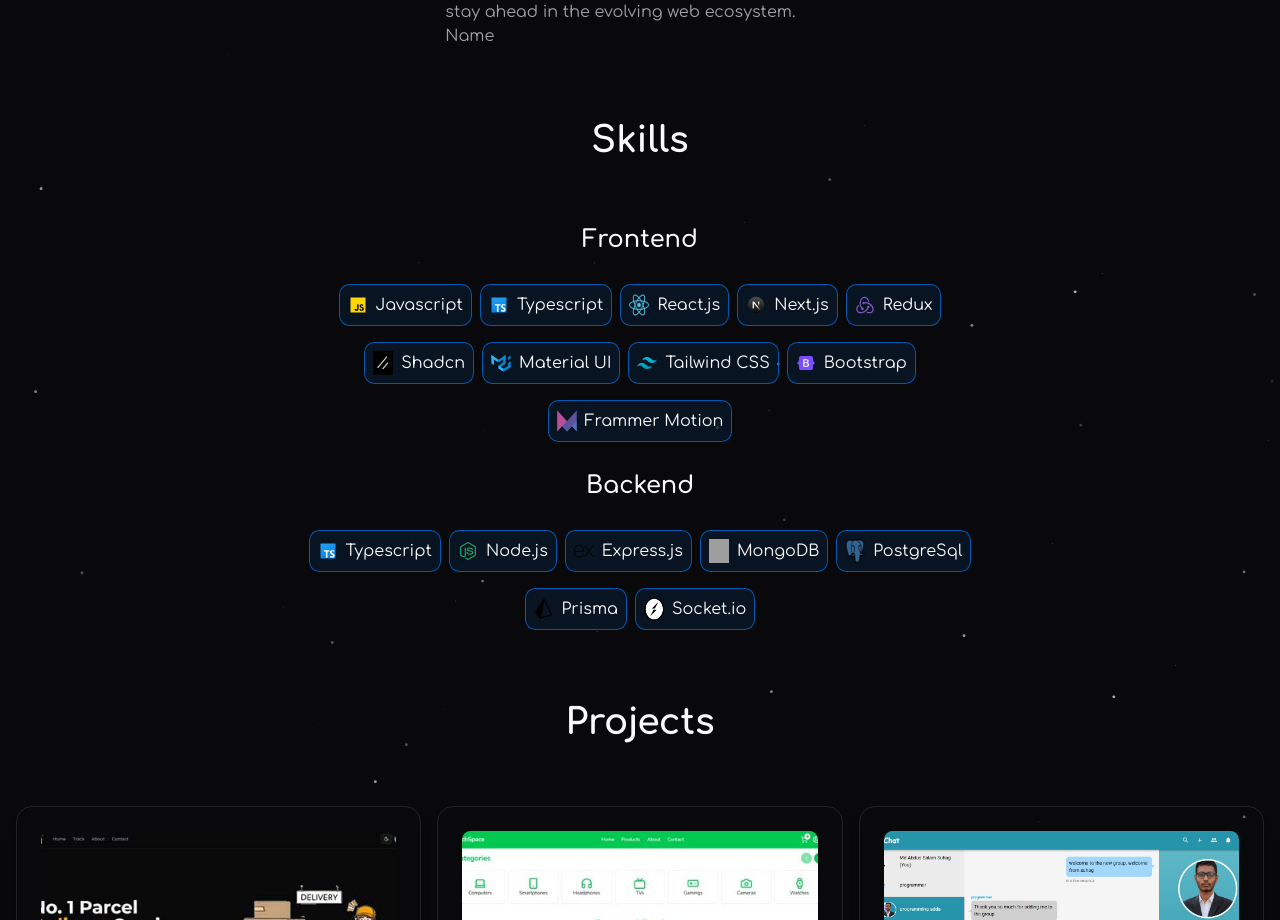
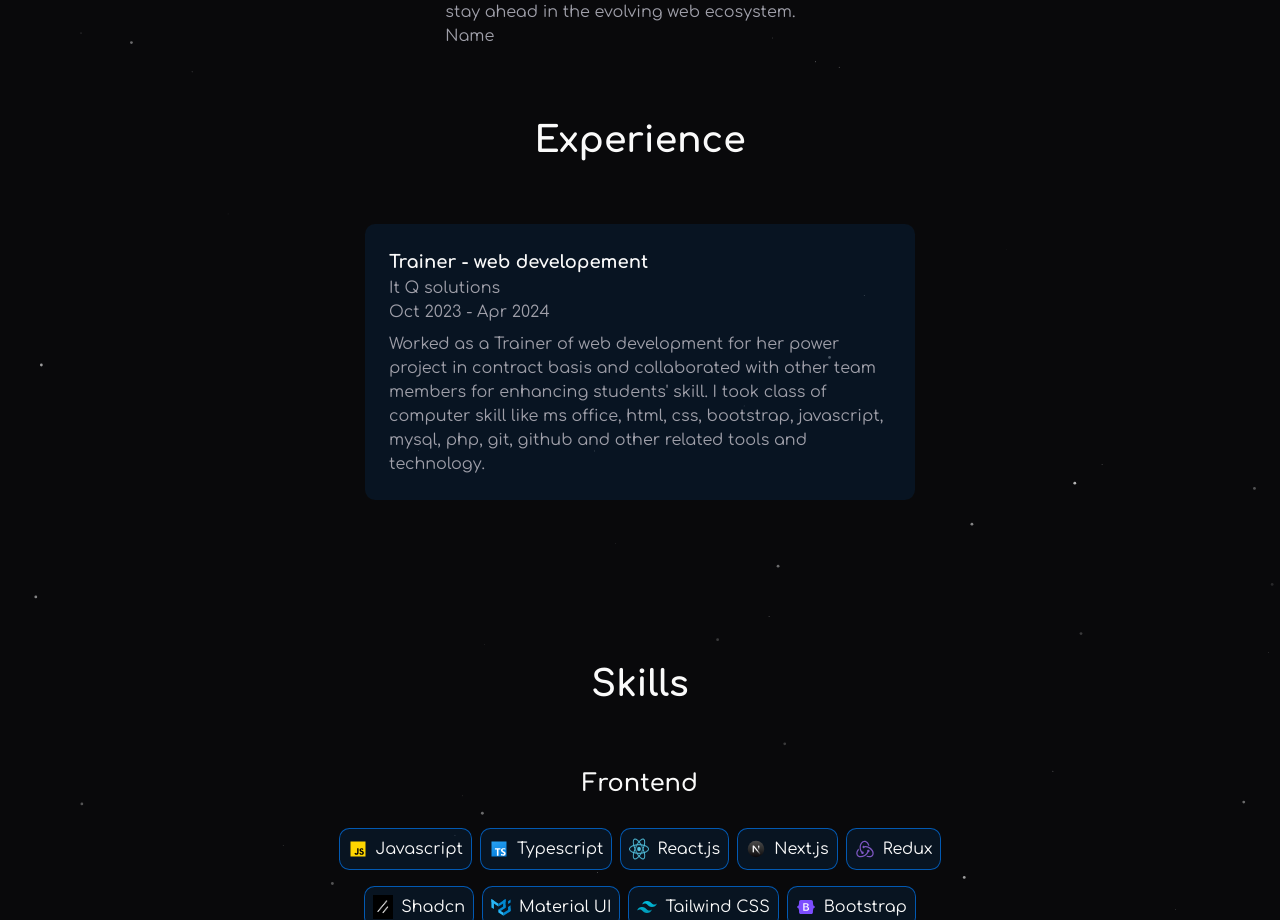
Before and after one commit to md-suhag/suhag-portfolio, a Next.js app: page / in a window 1280 px wide. Shown: the part 1089-2009 px from the top of the page. Built offline with nearby package versions, Linux system fonts and the light colour scheme; grey boxes are pictures that could not be loaded.

Commit message:
add: experience section

```diff
--- a/src/app/page.tsx
+++ b/src/app/page.tsx
@@ -5,6 +5,7 @@
 import Blog from "@/components/home/Blog";
 import Skill from "@/components/home/Skill";
 import { Particles } from "@/components/magicui/particles";
+import Experience from "@/components/home/Experience";
 
 export default function Home() {
   return (
@@ -18,6 +19,7 @@
 
       <Hero />
       <About />
+      <Experience />
       <Skill />
       <Project />
       <Blog />
--- /dev/null
+++ b/src/components/home/Experience.tsx
@@ -0,0 +1,24 @@
+import React from "react";
+
+const Experience = () => {
+  return (
+    <section id="experience" className="min-h-[60vh]">
+      <h2 className="text-center font-extrabold text-4xl my-16 ">Experience</h2>
+
+      <div className="max-w-[550px] mx-auto w-full bg-primary/10 rounded-lg p-6">
+        <h3 className="text-lg font-bold">Trainer - web developement</h3>
+        <p className="text-muted-foreground">It Q solutions </p>
+        <p className="text-muted-foreground">Oct 2023 - Apr 2024</p>
+        <p className="mt-2 text-muted-foreground">
+          Worked as a Trainer of web development for her power project in
+          contract basis and collaborated with other team members for enhancing
+          students&apos; skill. I took class of computer skill like ms office,
+          html, css, bootstrap, javascript, mysql, php, git, github and other
+          related tools and technology.
+        </p>
+      </div>
+    </section>
+  );
+};
+
+export default Experience;
```
